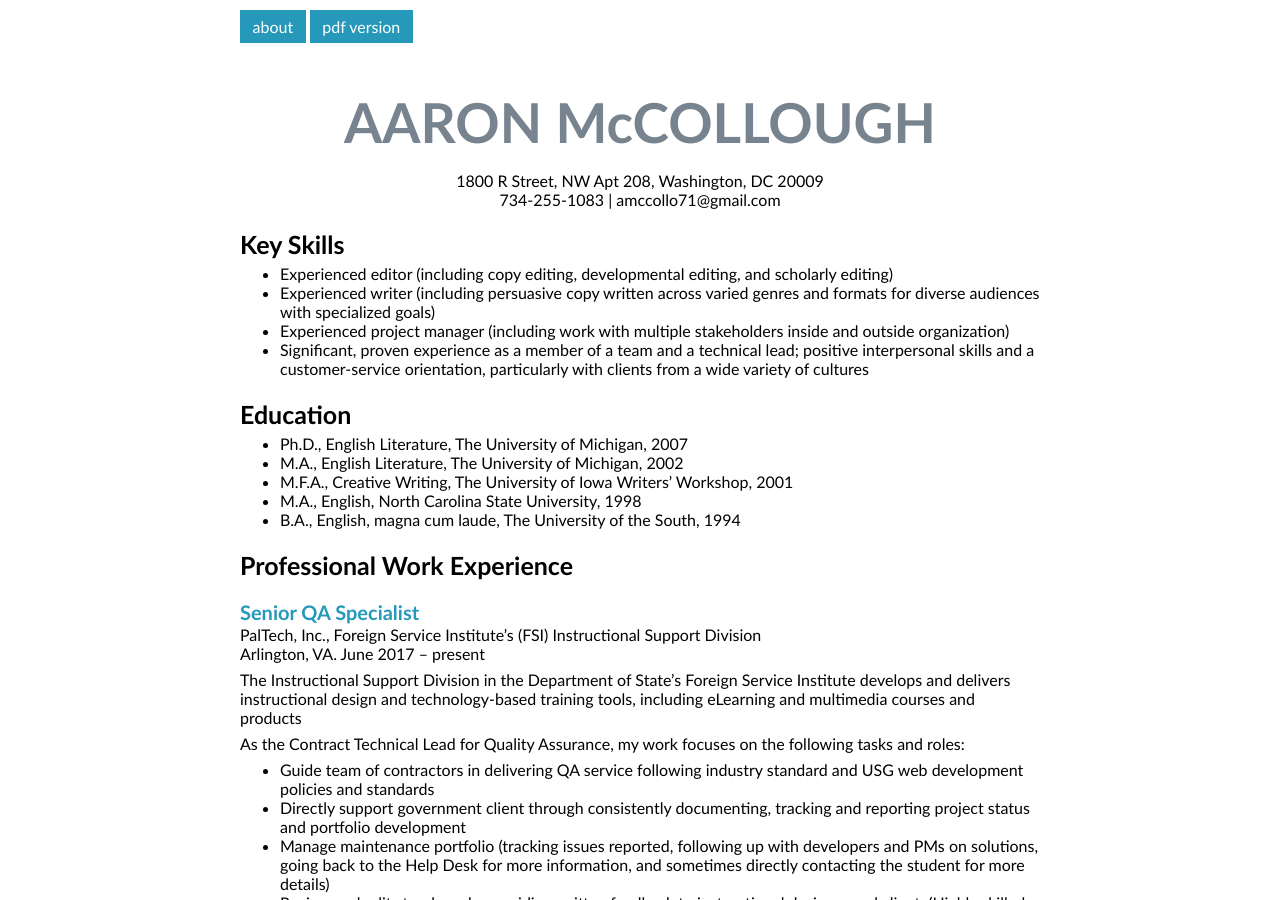
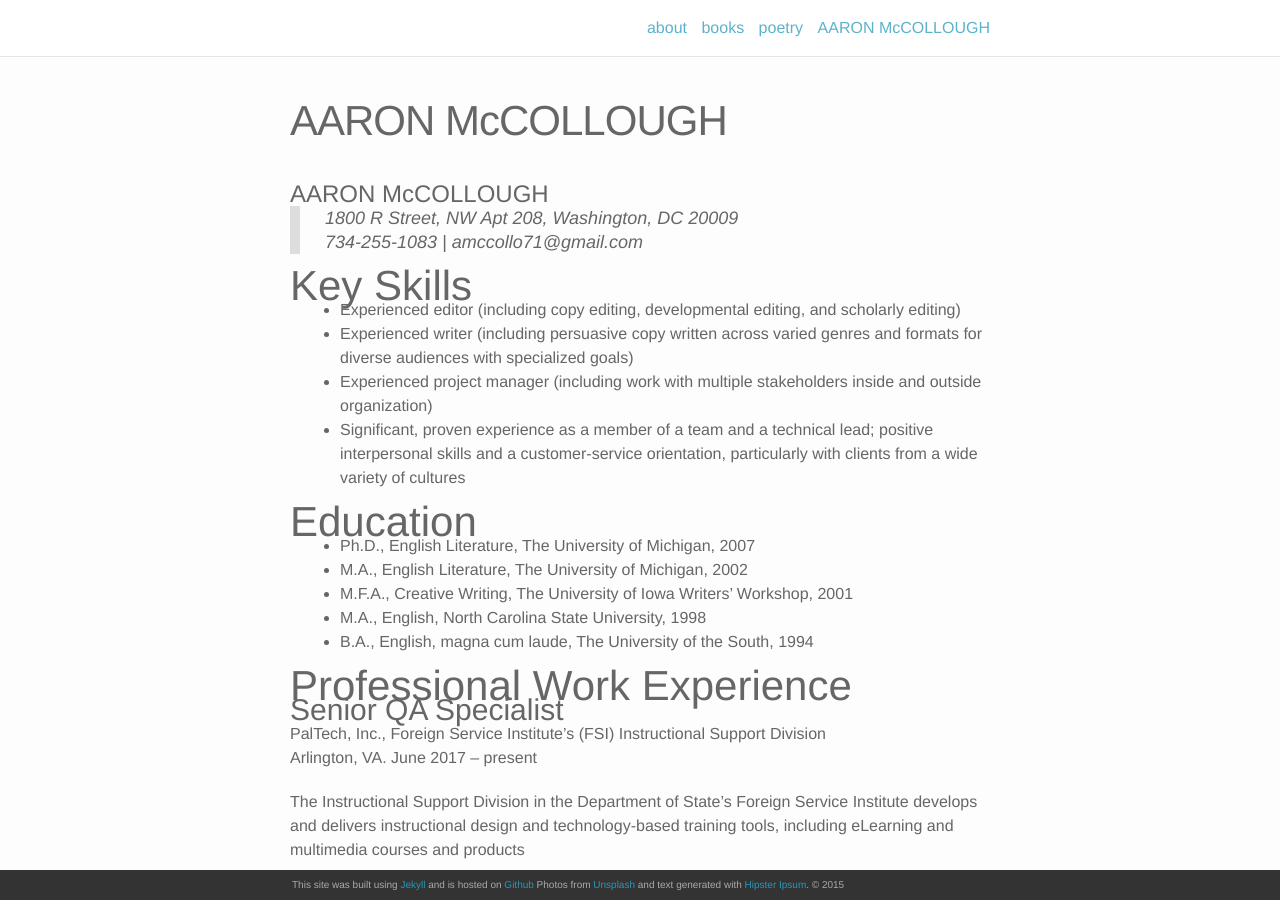
Before and after one commit to amccollo/amccollo.github.io, a Jekyll site: the page built from cv.md, in a window 1280 px wide and 900 px high. Built offline with Jekyll 4.4.1, drawn with Linux system fonts in a browser that asks for light colours; nearby versions of some CDN libraries; our own code applies the rules of GitHub Pages for plain Markdown files.

```diff
--- a/cv.md
+++ b/cv.md
@@ -1,13 +1,3 @@
----
-
-layout: page
-title: cv
-permalink: /cv/
-
----
-
-<a href="http://aaronmccollough.com">about</a>  <a href="http://aaronmccollough.com/CVfolder/cv.pdf">pdf version</a>
-
 # AARON McCOLLOUGH
 
 > 1800 R Street, NW Apt 208, Washington, DC 20009 <br>
```
